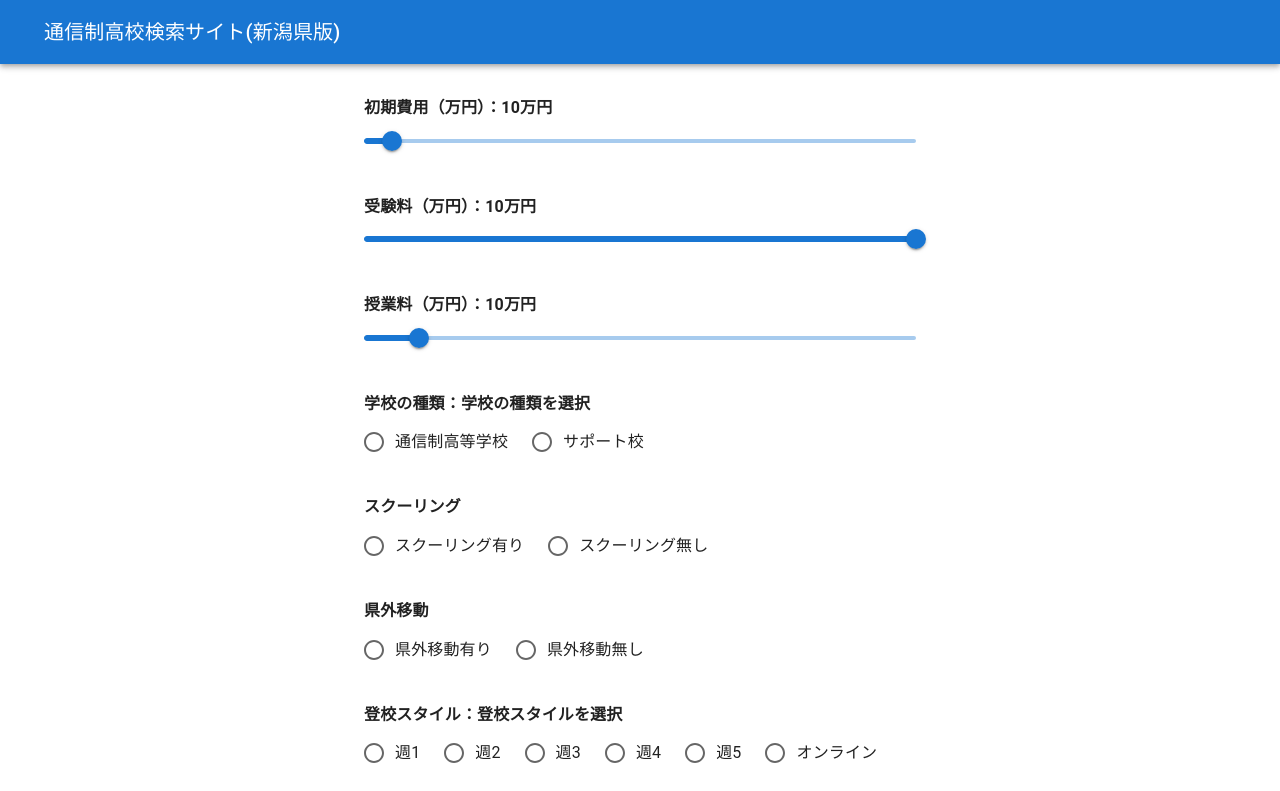
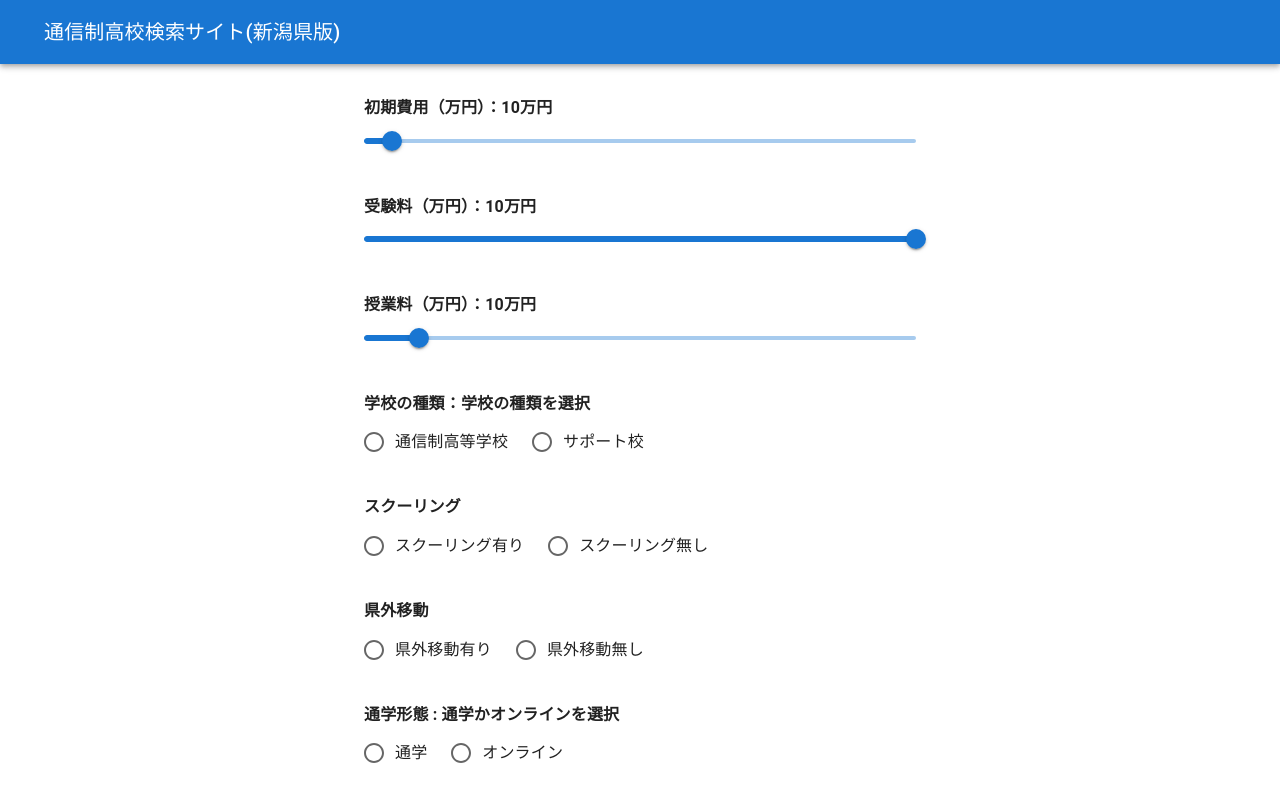
Before and after one commit to Sug1re/correspondence-app, a Next.js app: page / in a window 1280 px wide. Shown: the top 791 px of the page. Built offline with nearby package versions, Linux system fonts and the light colour scheme.

Commit message:
通学形態のフィールドを追加

```diff
--- a/app/search/page.tsx
+++ b/app/search/page.tsx
@@ -24,6 +24,7 @@ type School = {
   highSchool: string;
   schooling: boolean;
   movingOutsideThePrefecture: boolean;
+  course: string;
 
   // fireStoreのコレクションを追加
 };
@@ -43,6 +44,7 @@ const SearchResultPage = () => {
   const movingOutsideThePrefectureParams = searchParams.get(
     "movingOutsideThePrefecture"
   ); // クエリパラメータ "movingOutsideThePrefecture" を獲得
+  const courseParams = searchParams.get("course"); // クエリパラメータ "course" を獲得
   // fireStoreのコレクションを追加
 
   // nullチェックしてから、stringをnumberに変換
@@ -53,6 +55,7 @@ const SearchResultPage = () => {
   const tuitionFee = tuitionFeeParams ? parseInt(tuitionFeeParams) : NaN; // tuitionFee がNaNの場合は最大値を設定
   const attendanceFrequency = attendanceFrequencyParams || "";
   const highSchool = highSchoolParams || "";
+  const course = courseParams || "";
 
   // "true" なら true, それ以外（null, undefined, "false"）は false に変換
   const schooling = schoolingParams === "true";
@@ -103,6 +106,7 @@ const SearchResultPage = () => {
           highSchool: doc.data().highSchool,
           schooling: doc.data().schooling,
           movingOutsideThePrefecture: doc.data().movingOutsideThePrefecture,
+          course: doc.data().course,
         }));
         // 取得できているか確認
         console.log(schoolsData);
@@ -123,6 +127,7 @@ const SearchResultPage = () => {
     attendanceFrequency,
     schooling,
     movingOutsideThePrefecture,
+    course,
   ]);
 
   // 学校詳細ページの遷移処理
@@ -168,7 +173,7 @@ const SearchResultPage = () => {
                     授業料: 3年間 {school.tuitionFee}万円
                   </Typography>
                   <Typography sx={{ mb: 1.5 }} color="text.secondary">
-                    登校スタイル: {school.attendanceFrequency.join("・")}
+                    登校頻度: {school.attendanceFrequency.join("・")}
                   </Typography>
                   <Typography sx={{ mb: 1.5 }} color="text.secondary">
                     スクーリング: {school.schooling ? "あり" : "なし"}
@@ -177,13 +182,16 @@ const SearchResultPage = () => {
                     県外移動:{" "}
                     {school.movingOutsideThePrefecture ? "あり" : "なし"}
                   </Typography>
+                  <Typography sx={{ mb: 1.5 }} color="text.secondary">
+                    通学形態: {school.course}
+                  </Typography>
                 </CardContent>
-                <CardActions>
+                <CardActions sx={{ justifyContent: "flex-end" }}>
                   <Button
                     size="small"
                     onClick={() => handleSchoolDetail(school.id)}
                   >
-                    詳細を見る test
+                    詳細
                   </Button>
                 </CardActions>
               </Card>
--- a/components/component/Form.tsx
+++ b/components/component/Form.tsx
@@ -22,6 +22,7 @@ type FormValues = {
   highSchool: string;
   schooling: string;
   movingOutsideThePrefecture: string;
+  course: string;
   // fireStoreのコレクションを追加
 };
 
@@ -31,10 +32,11 @@ const Form = () => {
       initialSetupCosts: 10, // 初期値設定
       testFee: 10,
       tuitionFee: 10,
-      attendanceFrequency: "登校スタイルを選択",
+      attendanceFrequency: "登校頻度を選択",
       highSchool: "学校の種類を選択",
       schooling: "スクーリングの有無を選択",
       movingOutsideThePrefecture: "県外移動の有無を選択",
+      course: "通学かオンラインを選択",
       // fireStoreのコレクションを追加
     },
   });
@@ -45,6 +47,7 @@ const Form = () => {
   const testFeeValue = watch("testFee");
   const tuitionFeeValue = watch("tuitionFee");
   const highSchoolValue = watch("highSchool");
+  const courseValue = watch("course");
   //   const movingOutsideThePrefectureValue = watch("movingOutsideThePrefecture");
   //   const schoolingValue = watch("schooling");
   // fireStoreのコレクションを追加
@@ -60,6 +63,7 @@ const Form = () => {
     const { highSchool } = data;
     const { schooling } = data;
     const { movingOutsideThePrefecture } = data;
+    const { course } = data;
     // fireStoreのコレクションを追加
 
     // クエリパラメータを生成して検索ページへ遷移
@@ -71,6 +75,7 @@ const Form = () => {
       highSchool: highSchool,
       schooling: schooling,
       movingOutsideThePrefecture: movingOutsideThePrefecture,
+      course: course,
       // fireStoreのコレクションを追加
     }).toString();
 
@@ -257,6 +262,41 @@ const Form = () => {
         />
       </Box>
 
+      {/* 通学かオンラインか */}
+      <Box sx={{ my: 4 }}>
+        <Typography id="course" sx={{ fontWeight: 600 }} gutterBottom>
+          通学形態 : {courseValue}
+        </Typography>
+        <Controller
+          name="course"
+          control={control}
+          render={({ field }) => (
+            <FormControl>
+              <RadioGroup
+                {...field} // field.value と field.onChange を適用
+                row // 横並びにするプロパティ
+                sx={{
+                  gap: 1,
+                }}
+                aria-labelledby="course"
+                name="radio-buttons-group"
+              >
+                <FormControlLabel
+                  value="通学"
+                  control={<Radio />}
+                  label="通学"
+                />
+                <FormControlLabel
+                  value="オンライン"
+                  control={<Radio />}
+                  label="オンライン"
+                />
+              </RadioGroup>
+            </FormControl>
+          )}
+        />
+      </Box>
+
       {/* 登校頻度 */}
       <Box sx={{ my: 4 }}>
         <Typography
@@ -264,7 +304,7 @@ const Form = () => {
           sx={{ fontWeight: 600 }}
           gutterBottom
         >
-          登校スタイル：{attendanceFrequencyValue}
+          登校頻度：{attendanceFrequencyValue}
         </Typography>
         <Controller
           name="attendanceFrequency"
@@ -291,6 +331,11 @@ const Form = () => {
                   label="オンライン"
                 />
                 <FormControlLabel
+                  value="自由"
+                  control={<Radio />}
+                  label="自由"
+                />
+                <FormControlLabel
                   value="プログラミング通学"
                   control={<Radio />}
                   label="プログラミング通学"
```
